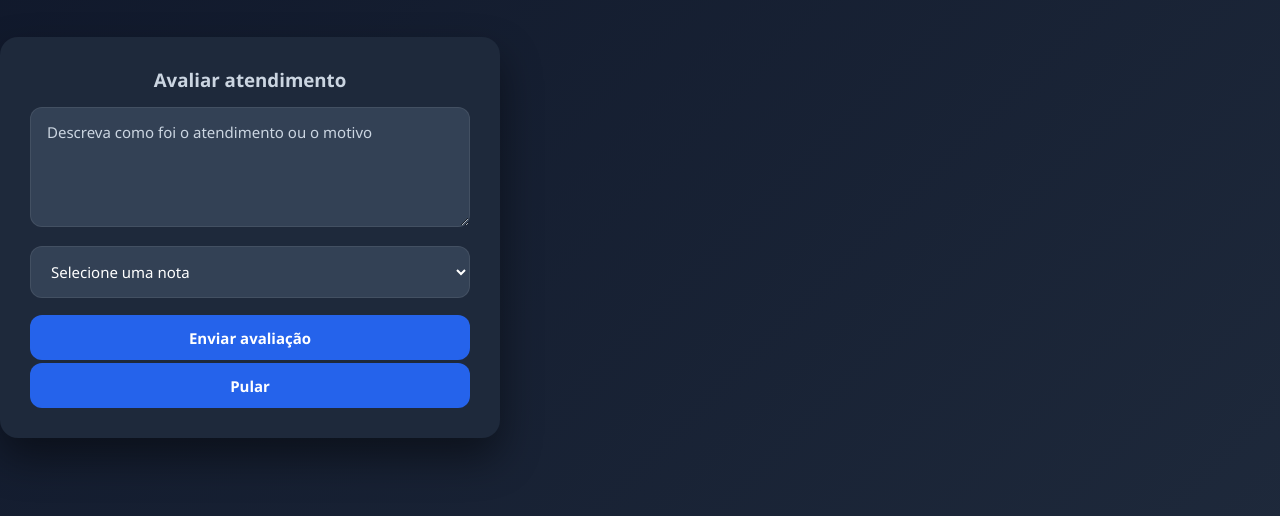
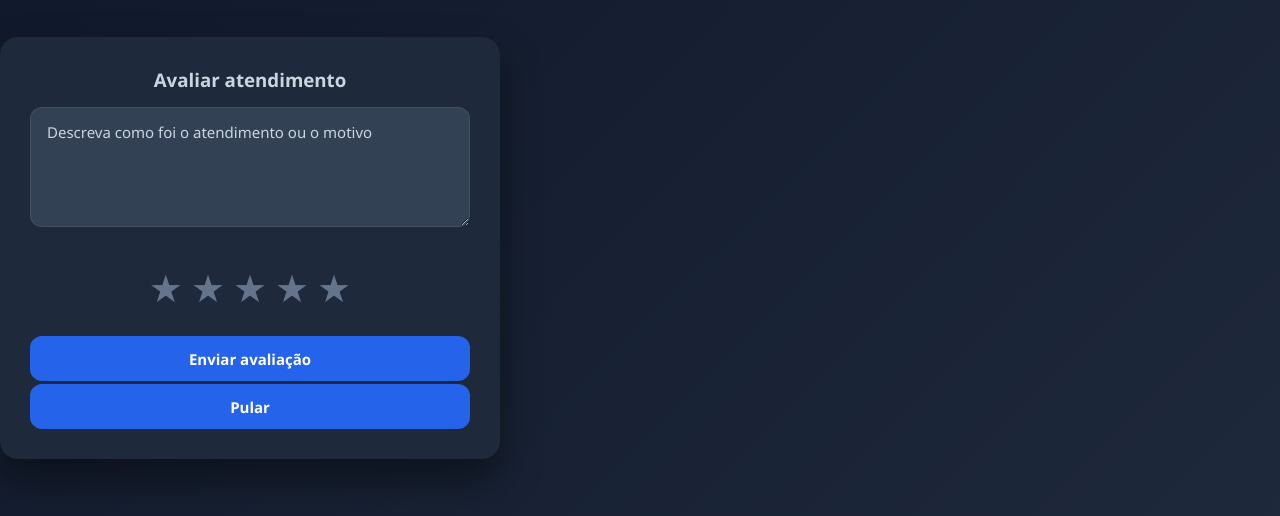
Before and after one commit to phpaiva09/helpdesk, a plain HTML site: page meus-chamados-cliente.html in a window 1280 px wide. Shown: the part 246-762 px from the top of the page. Drawn offline with Linux system fonts and the light colour scheme; no server answers.

Commit message:
add box avaliation

```diff
--- a/meus-chamados-cliente.html
+++ b/meus-chamados-cliente.html
@@ -59,14 +59,15 @@
 
             <textarea id="comentario-avaliacao" placeholder="Descreva como foi o atendimento ou o motivo"></textarea>
 
-            <select id="nota-avaliacao">
-                <option value="">Selecione uma nota</option>
-                <option value="1">1 estrela</option>
-                <option value="2">2 estrelas</option>
-                <option value="3">3 estrelas</option>
-                <option value="4">4 estrelas</option>
-                <option value="5">5 estrelas</option>
-            </select>
+            <div class="avaliacao-estrelas">
+                <span onclick="selecionarNota(1)">★</span>
+                <span onclick="selecionarNota(2)">★</span>
+                <span onclick="selecionarNota(3)">★</span>
+                <span onclick="selecionarNota(4)">★</span>
+                <span onclick="selecionarNota(5)">★</span>
+            </div>
+
+            <input type="hidden" id="nota-avaliacao">
 
             <button onclick="enviarAvaliacao()">Enviar avaliação</button>
             <button onclick="pularAvaliacao()">Pular</button>
--- a/script.js
+++ b/script.js
@@ -666,6 +666,10 @@ function abrirModalAvaliacao(idChamado, acao) {
     document.getElementById("comentario-avaliacao").value = "";
     document.getElementById("nota-avaliacao").value = "";
 
+    document.querySelectorAll(".avaliacao-estrelas span").forEach(estrela => {
+        estrela.classList.remove("ativa");
+    });
+
     if (acao === "confirmar") {
         document.getElementById("titulo-avaliacao").innerText = "Confirmar serviço";
         document.getElementById("texto-avaliacao").innerText = "Conte como foi o atendimento e avalie de 1 a 5 estrelas.";
@@ -718,6 +722,20 @@ function salvarResultadoAvaliacao(comentario, nota) {
         setTimeout(() => {
             window.location.href = "meus-chamados-cliente.html";
         }, 1000);
+    });
+}
+
+function selecionarNota(nota) {
+    document.getElementById("nota-avaliacao").value = nota;
+
+    const estrelas = document.querySelectorAll(".avaliacao-estrelas span");
+
+    estrelas.forEach((estrela, index) => {
+        if (index < nota) {
+            estrela.classList.add("ativa");
+        } else {
+            estrela.classList.remove("ativa");
+        }
     });
 }
 
--- a/styles/meus-chamados-tecnico.css
+++ b/styles/meus-chamados-tecnico.css
@@ -291,3 +291,26 @@ button:hover {
     margin-bottom: 15px;
     color: #cbd5e1;
 }
+
+.avaliacao-estrelas {
+    display: flex;
+    justify-content: center;
+    gap: 8px;
+    margin: 15px 0 20px;
+}
+
+.avaliacao-estrelas span {
+    font-size: 38px;
+    color: #64748b;
+    cursor: pointer;
+    transition: 0.2s;
+    user-select: none;
+}
+
+.avaliacao-estrelas span:hover {
+    transform: scale(1.15);
+}
+
+.avaliacao-estrelas span.ativa {
+    color: #fbbf24;
+}
```
